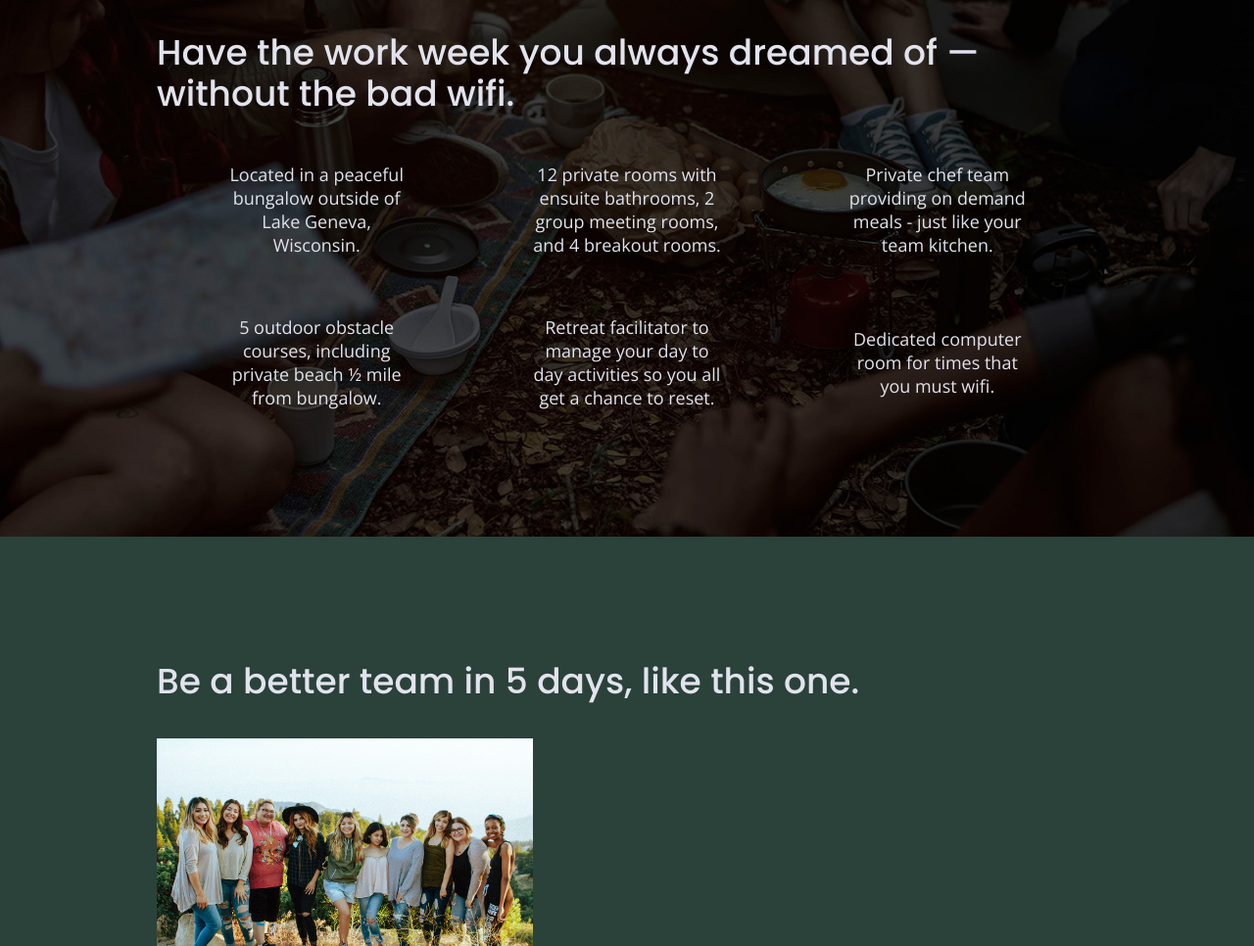
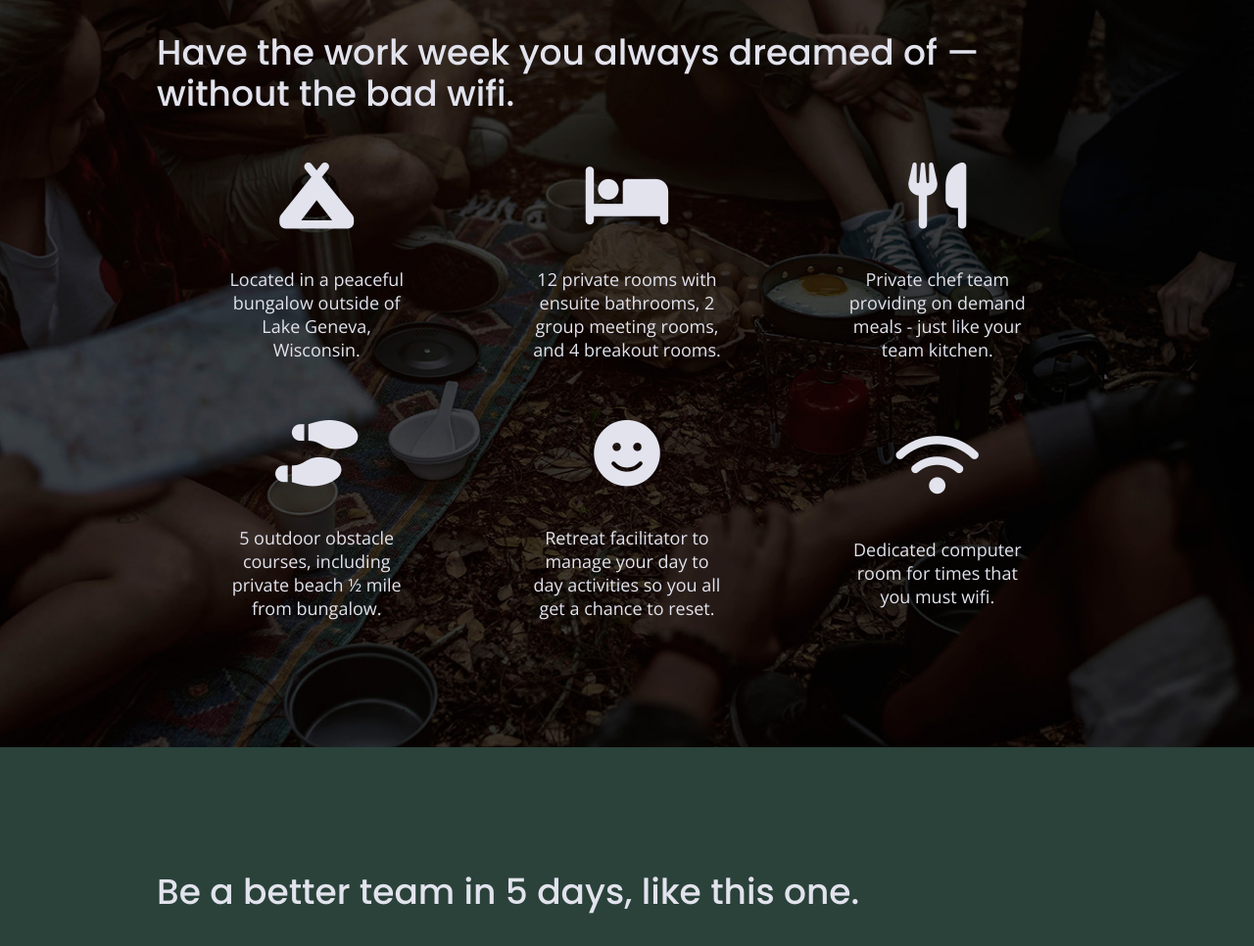
Before and after one commit to AlexC-Winter/unplugged-project, a website built with Parcel: page index.html in a window 1280 px wide. Shown: the part 1093-2059 px from the top of the page at 98% size. Built offline with nearby package versions, Linux system fonts and the light colour scheme.

Commit message:
Added icons to features

```diff
--- a/css/main.css
+++ b/css/main.css
@@ -321,6 +321,11 @@ input[type=button] {
 .features article {
   width: 63%;
   margin: 30px 0;
+}
+
+.features i {
+  font-size: 3.75em;
+  margin-bottom: 40px;
 }
 
 .features .features-items {
--- a/index.html
+++ b/index.html
@@ -21,6 +21,7 @@
 
   <link rel="stylesheet" href="css/normalize.css">
   <link rel="stylesheet" href="css/main.css">
+  <script src="https://kit.fontawesome.com/fceee13e81.js" crossorigin="anonymous"></script>
 
   <meta name="theme-color" content="#fafafa">
 </head>
@@ -77,6 +78,7 @@
         <div class="features-items">
           <article>
             <p class="fontawesome-icon">
+              <i class="fas fa-campground"></i>
             </p>
             <p class="features-item-description">
               Located in a peaceful bungalow outside of Lake Geneva, Wisconsin.
@@ -84,6 +86,7 @@
           </article>
           <article>
             <p class="fontawesome-icon">
+              <i class="fas fa-bed"></i>
             </p>
             <p class="features-item-description">
               12 private rooms with ensuite bathrooms, 2 group meeting rooms, and 4 breakout rooms.
@@ -91,6 +94,7 @@
           </article>
           <article>
             <p class="fontawesome-icon">
+              <i class="fas fa-utensils"></i>
             </p>
             <p class="features-item-description">
               Private chef team providing on demand meals - just like your team kitchen.
@@ -98,6 +102,7 @@
           </article>
           <article>
             <p class="fontawesome-icon">
+              <i class="fas fa-shoe-prints"></i>
             </p>
             <p class="features-item-description">
               5 outdoor obstacle courses, including private beach ½ mile from bungalow.
@@ -105,6 +110,7 @@
           </article>
           <article>
             <p class="fontawesome-icon">
+              <i class="fas fa-smile"></i>
             </p>
             <p class="features-item-description">
               Retreat facilitator to manage your day to day activities so you all get a chance to reset.
@@ -112,6 +118,7 @@
           </article>
           <article>
             <p class="fontawesome-icon">
+              <i class="fas fa-wifi"></i>
             </p>
             <p class="features-item-description">
               Dedicated computer room for times that you must wifi.
```
Also changed, not shown: about/index.html (+1 -0 lines), faq/index.html (+1 -0 lines).
